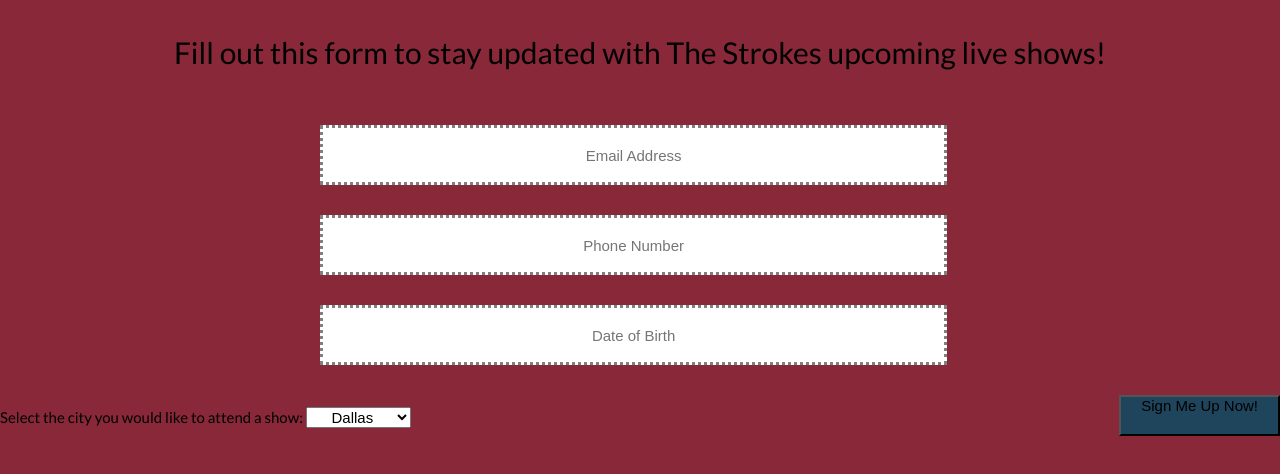
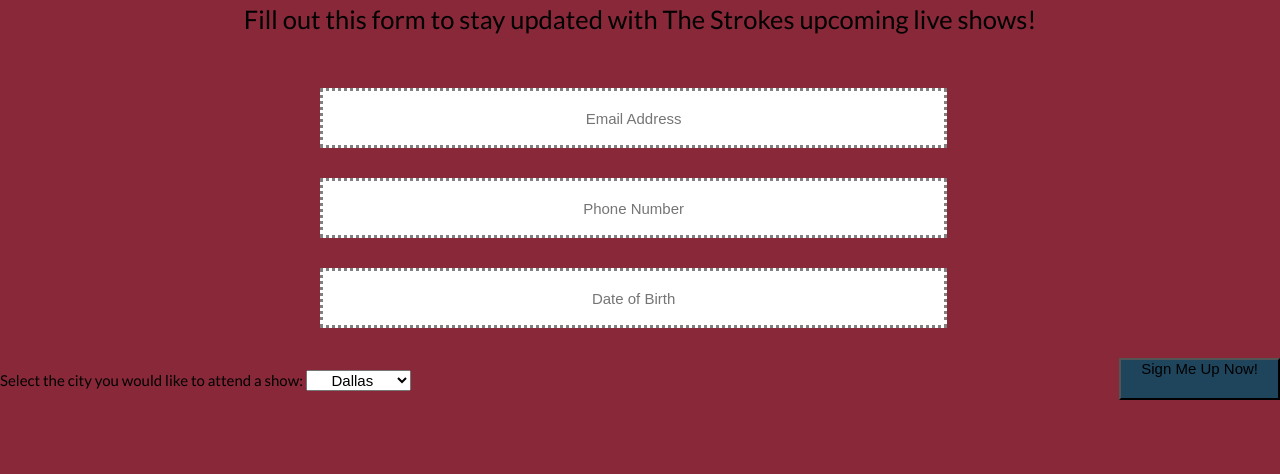
Before and after one commit to JorgeNavarro-ITMD362/Project-1, a plain HTML site: page index.html in a window 1280 px wide. Drawn offline with Linux system fonts and the light colour scheme.

Commit message:
Adding in line-height

```diff
--- a/css/screen.css
+++ b/css/screen.css
@@ -7,10 +7,9 @@
 h1, .lato-bold{
   text-align: center;
   margin-bottom: 30px;
-  font-size: 30px;
-  margin-top: 30px;
+  font-size: 1.7em; /* 30px; */
   font-family: "Lato";
-
+  line-height: 1.5em; /* 26px */
 }
 
 body {
@@ -55,7 +54,6 @@ label {
   h1 {
     text-align: center;
     margin-bottom: 50px;
-    margin-top: 30px;
     text-underline-position: under;
   }
 
```
